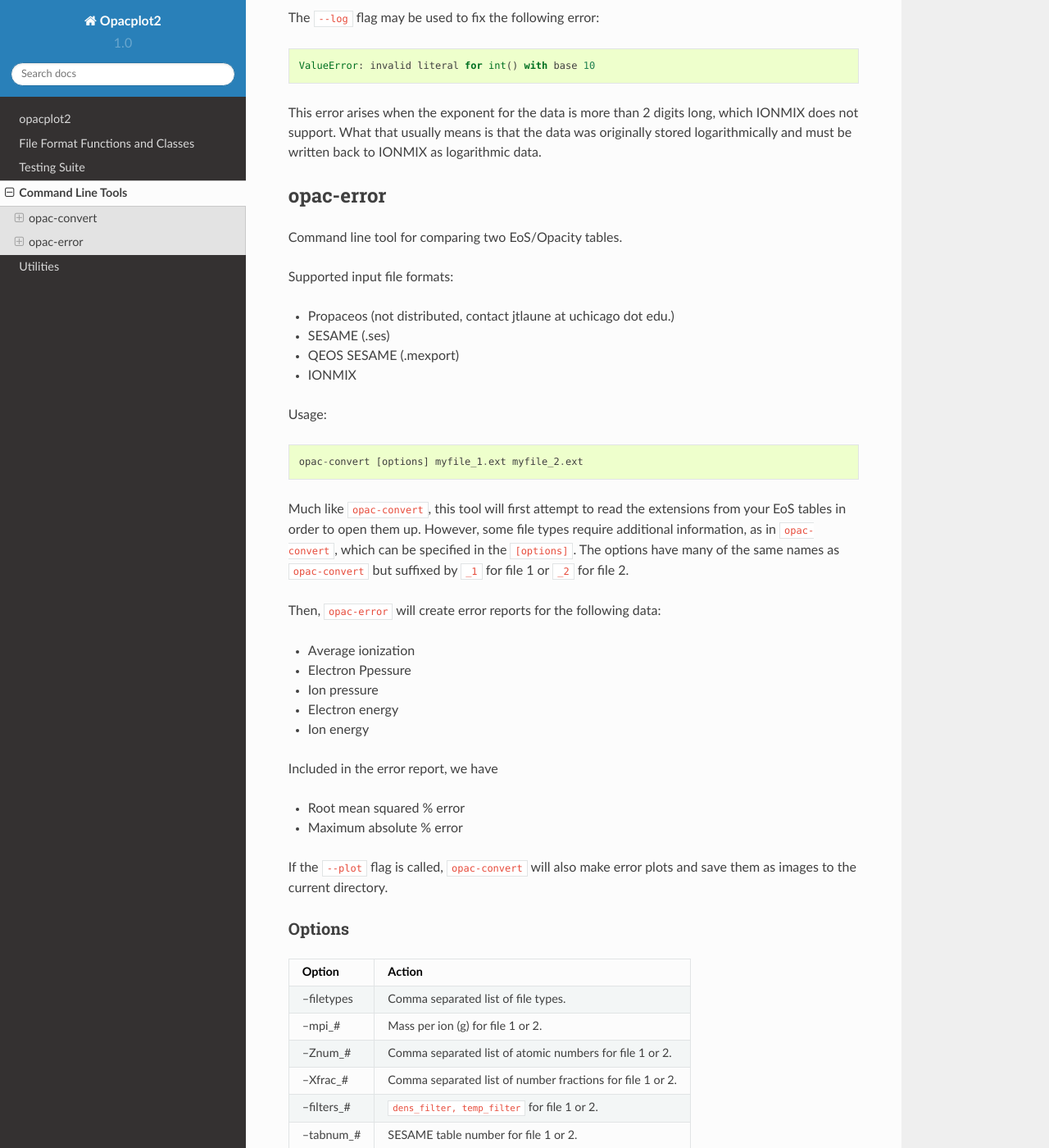
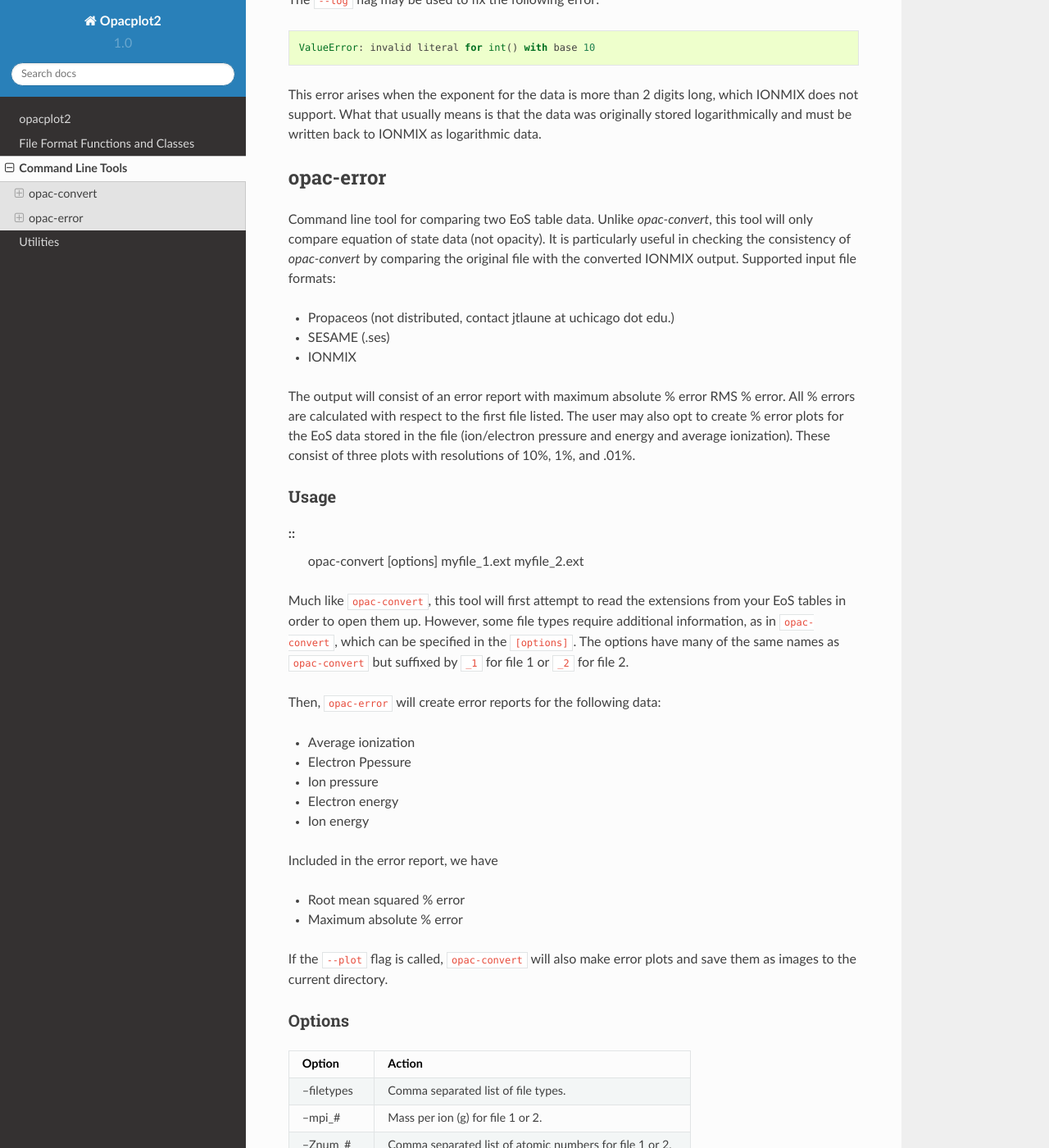
Before and after one commit to flash-center/opacplot2, a Sphinx documentation site: the page built from doc/clt.rst, in a window 1280 px wide and 1400 px high, scrolled down 2095 px. Shown: the whole window at 82% size. Built offline with Sphinx 7.4.7 and the Read the Docs theme 2.0.0, drawn with Linux system fonts in a browser that asks for light colours; pages that are not in the unit, such as notebooks, are missing from menus; some of the changed text lies outside the part shown.

Commit message:
Update documentation

```diff
--- a/doc/clt.rst
+++ b/doc/clt.rst
@@ -13,12 +13,13 @@ Supported input file formats:
 
 * Propaceos (not distributed, contact jtlaune at uchicago dot edu.)
 * SESAME (.ses)
-* QEOS SESAME (.mexport)
 * MULTI (.opp, .opr, .opz, .eps)
 
-Currently the only supported output format is IONMIX.
+The only supported output format is IONMIX.
 
-Usage::
+Usage
+=====
+::
 
    opac-convert [options] myfile.ext
 
@@ -119,17 +120,24 @@ stored logarithmically and must be written back to IONMIX as logarithmic data.
 opac-error
 **********
 
-Command line tool for comparing two EoS/Opacity tables.
-
+Command line tool for comparing two EoS table data. Unlike `opac-convert`, this tool will only
+compare equation of state data (not opacity). It is particularly useful in checking the consistency of `opac-convert` by comparing
+the original file with the converted IONMIX output.
 Supported input file formats:
 
 * Propaceos (not distributed, contact jtlaune at uchicago dot edu.)
 * SESAME (.ses)
-* QEOS SESAME (.mexport)
 * IONMIX
 
-Usage::
+The output will consist of an error report with maximum absolute % error RMS % error.
+All % errors are calculated with respect to the first file listed.
+The user may also opt to create % error plots for the EoS data stored in the file
+(ion/electron pressure and energy and average ionization).
+These consist of three plots with resolutions of 10%, 1%, and .01%.
 
+Usage
+=====
+::
    opac-convert [options] myfile_1.ext myfile_2.ext
 
 
@@ -179,10 +187,14 @@ Options
 |--lin_grid                     | Plot using linear axes.                                          |
 +-------------------------------+------------------------------------------------------------------+
 
+Example
+=======
+
+See the `wiki <https://github.com/flash-center/opacplot2/wiki>`_ on GitHub.
 
 How It Works
 ============
 
-First, ``opac-convert`` takes an intersection of the two dens/temp grids from each file.
-Then it interpolates the data from both files onto the intersection dens/temp grids and is then
-able to create an error report.
+First, `opac-convert` takes a conservative intersection of the two dens/temp grids from each file.
+Then it linearly interpolates the data from both files onto the intersection dens/temp grids.
+Using the interpolated data, it is able to create an error report.
```
Also changed, not shown: doc/test.rst (deleted, +0 -10 lines).
